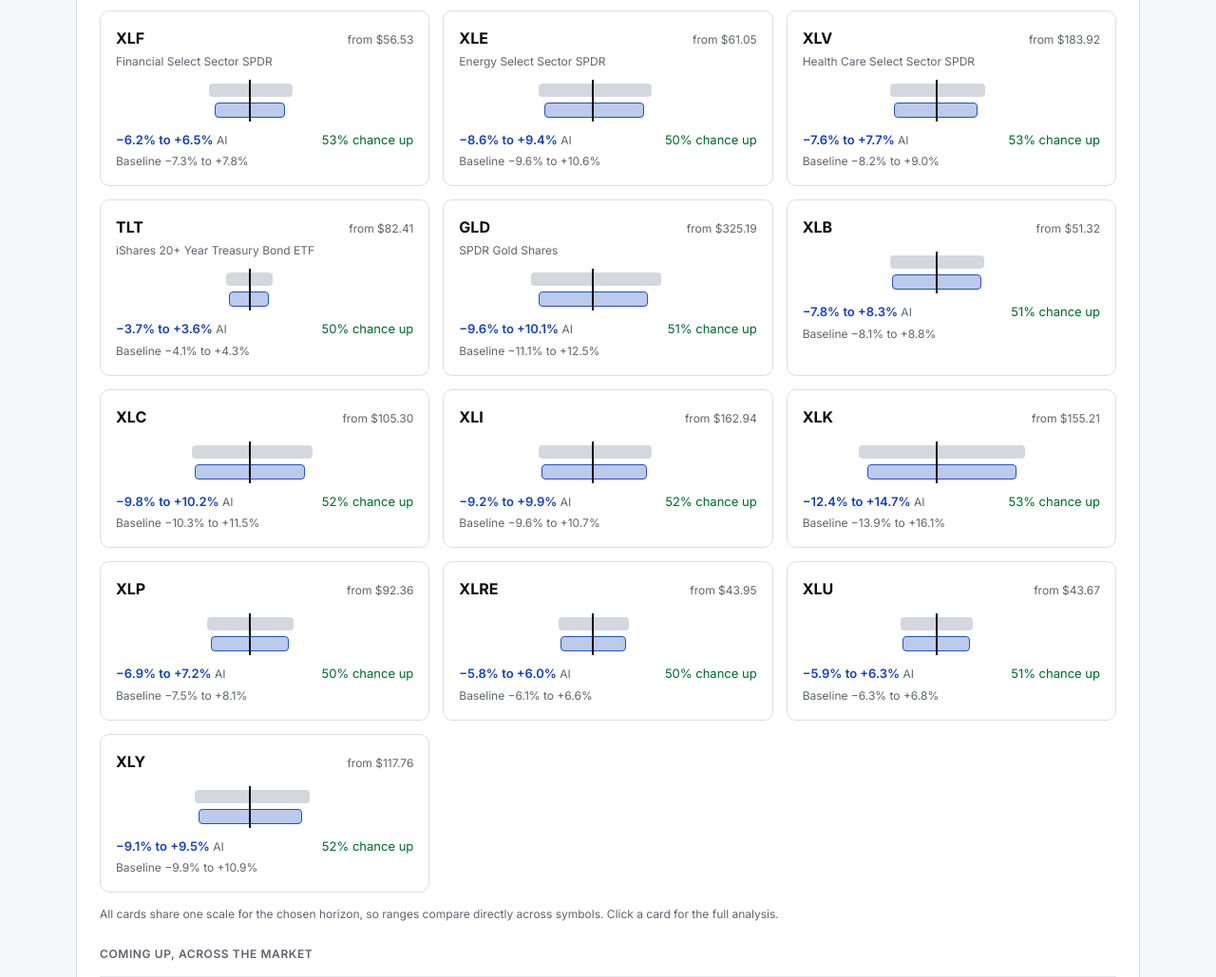
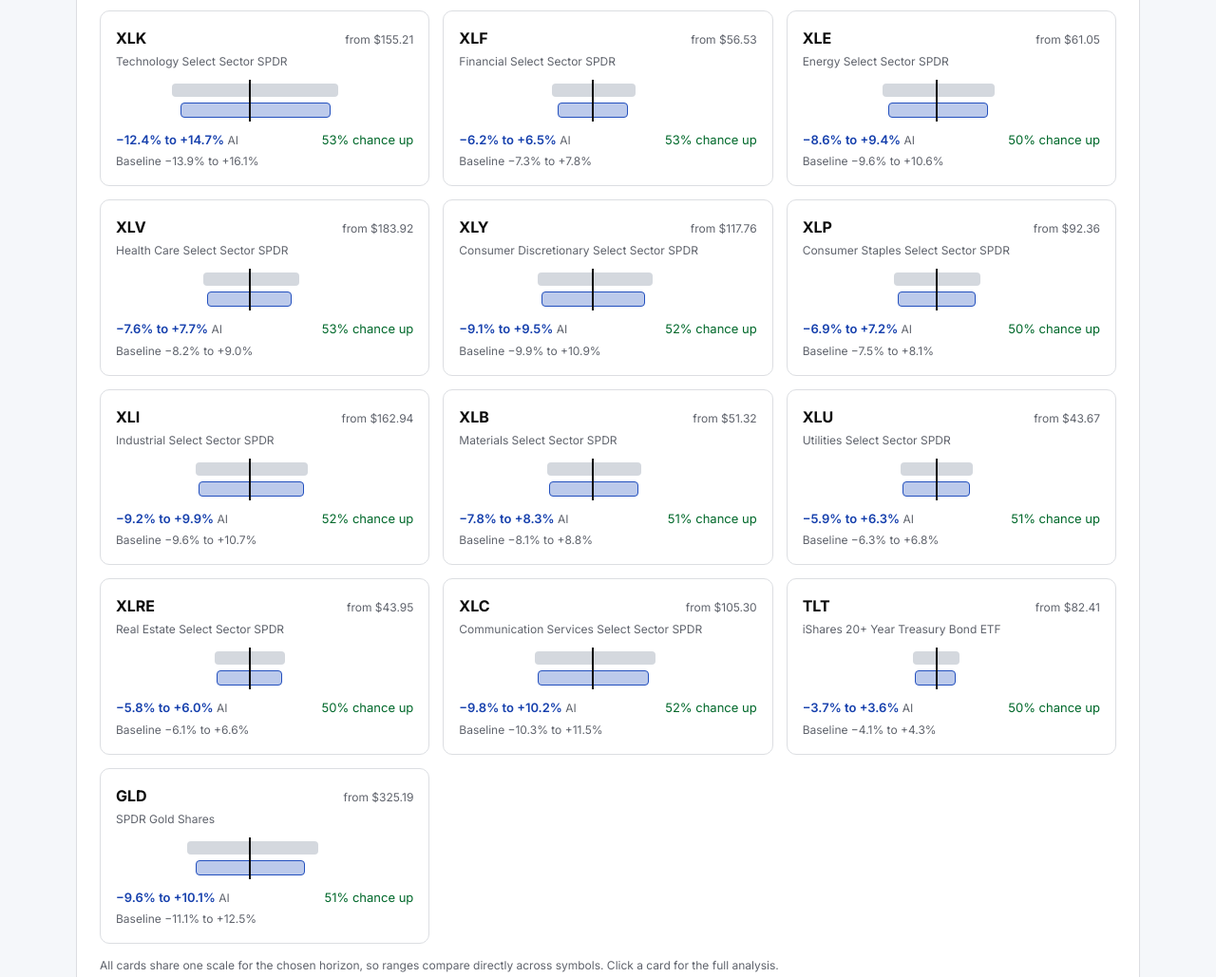
Before and after one commit to QuocHHDo/outlook-lab, a plain HTML site: page site/index.html in a window 1280 px wide. Shown: the part 848-1877 px from the top of the page at 95% size. Drawn offline with Linux system fonts and the light colour scheme; files whose address does not match are found by name.

Commit message:
Add names and tab order for eight sector ETFs
Co-Authored-By: Claude Sonnet 5.5 <noreply@anthropic.com>

```diff
--- a/site/index.html
+++ b/site/index.html
@@ -289,7 +289,7 @@ tbody tr { border-top: 1px solid var(--line-2); }
 
 <script>
 (function () {
-  var NAMES = { SPY: "SPDR S&P 500 ETF", QQQ: "Invesco QQQ Trust", SMH: "VanEck Semiconductor ETF", IWM: "iShares Russell 2000 ETF", XLF: "Financial Select Sector SPDR", XLE: "Energy Select Sector SPDR", XLV: "Health Care Select Sector SPDR", TLT: "iShares 20+ Year Treasury Bond ETF", GLD: "SPDR Gold Shares" };
+  var NAMES = { SPY: "SPDR S&P 500 ETF", QQQ: "Invesco QQQ Trust", SMH: "VanEck Semiconductor ETF", IWM: "iShares Russell 2000 ETF", XLF: "Financial Select Sector SPDR", XLE: "Energy Select Sector SPDR", XLV: "Health Care Select Sector SPDR", TLT: "iShares 20+ Year Treasury Bond ETF", GLD: "SPDR Gold Shares", XLK: "Technology Select Sector SPDR", XLY: "Consumer Discretionary Select Sector SPDR", XLP: "Consumer Staples Select Sector SPDR", XLI: "Industrial Select Sector SPDR", XLB: "Materials Select Sector SPDR", XLU: "Utilities Select Sector SPDR", XLRE: "Real Estate Select Sector SPDR", XLC: "Communication Services Select Sector SPDR" };
   var HLABEL = { "1w": "1 week", "1m": "1 month", "3m": "3 months", "6m": "6 months", "1y": "1 year", "5y": "5 years" };
   var HORDER = ["1w", "1m", "3m", "6m", "1y", "5y"];
   var state = { preds: [], summary: null, prices: {}, events: [], symbol: null, horizon: null, evTab: "scheduled", evAll: false };
@@ -334,7 +334,7 @@ tbody tr { border-top: 1px solid var(--line-2); }
   function symbols() {
     var seen = {};
     state.preds.forEach(function (p) { seen[p.symbol] = true; });
-    var pref = ["SPY", "QQQ", "SMH", "IWM", "XLF", "XLE", "XLV", "TLT", "GLD"];
+    var pref = ["SPY", "QQQ", "SMH", "IWM", "XLK", "XLF", "XLE", "XLV", "XLY", "XLP", "XLI", "XLB", "XLU", "XLRE", "XLC", "TLT", "GLD"];
     var all = Object.keys(seen);
     return pref.filter(function (s) { return seen[s]; }).concat(all.filter(function (s) { return pref.indexOf(s) < 0; }).sort());
   }
```
